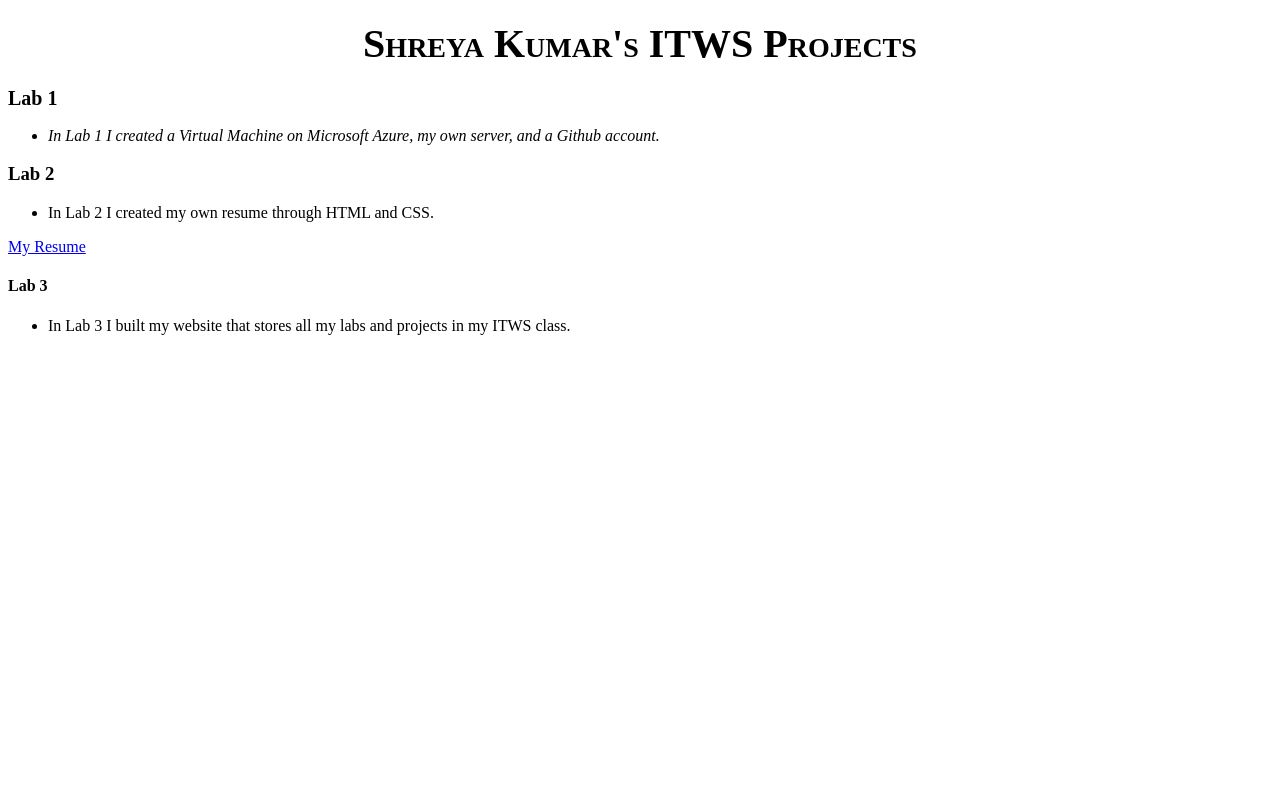
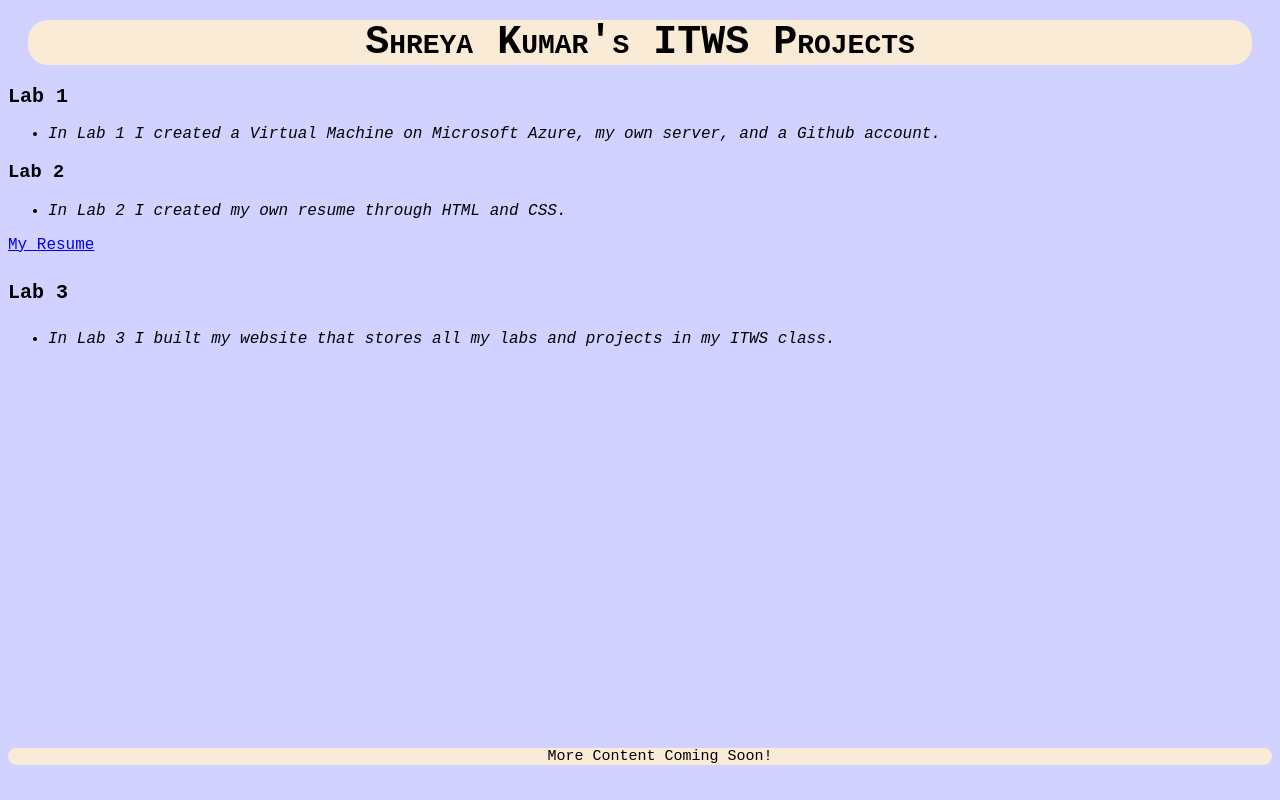
Before and after one commit to RPI-ITWS/itws1100-kumars14, a PHP site: page /lab3/projects.html in a window 1280 px wide. Run offline with PHP 8.4, Linux system fonts and the light colour scheme.

Commit message:
new edits to webpage

```diff
--- a/index.html
+++ b/index.html
@@ -7,7 +7,6 @@
     <link rel="stylesheet" href="lab3/style.css">
     <title>Homepage</title>
 </head>
-<script src="https://kit.fontawesome.com/8be9cae5d9.js" crossorigin="anonymous"></script>
 <body>
     <!-- Here is where our webpage content goes -->
     <h1 class="heading">Shreya Kumar&quot;s ITWS Homepage</h1>
@@ -15,7 +14,6 @@
         <li>Hi! My name is Shreya and I am a first year ITWS student at RPI.</li>
         <li>&#128516</li>
         <a href="lab3/projects.html"> Check out my Projects Here!</a>
-        <i class="fa-duotone fa-laptop-mobile"></i>
         <footer>Projects and Labs Updated Weekly</footer>
     </ul>
 </body>
--- a/lab3/projects.html
+++ b/lab3/projects.html
@@ -4,7 +4,7 @@
     <meta charset="UTF-8">
     <meta http-equiv="X-UA-Compatible" content="IE=edge">
     <meta name="viewport" content="width=device-width, initial-scale=1.0">
-    <link rel="stylesheet" href="lab3/projectsstyle.css">
+    <link rel="stylesheet" href="projectsstyle.css">
     <title>Projects and Labs</title>
 </head>
 <body>
@@ -22,6 +22,10 @@
     <ul id="lab3">
         <li>In Lab 3 I built my website that stores all my labs and projects in my ITWS class.</li>
     </ul>
+    <ul id="footer">
+        <footer>More Content Coming Soon!</footer>
+    </ul>
+
 
 </body>
 </html>
--- a/lab3/projectsstyle.css
+++ b/lab3/projectsstyle.css
@@ -1,3 +1,8 @@
+body {
+    font-family: "Courier New", Courier, monospace;
+    background-color: rgb(209, 210, 255);
+}
+
 .heading1 {
     text-align: center;
     margin: 20px;
@@ -5,11 +10,34 @@
     padding: 0;
     font-variant: small-caps;
     font-size: 40px;
+    background-color: antiquewhite;
+    border-radius: 20px;
 }
 .LAB1 {
     text-align: left;
     font-size: 20px;
 }
-#lab1 {
+.LAB2 {
+    text-align: left
+    font-size: 20px;
+}
+.LAB3 {
+    text-align: left;
+    font-size: 20px;
+}
+#lab1 li{
     font-style: italic;
 }
+#lab2 li {
+    font-style: italic;
+}
+#lab3 li {
+    font-style: italic;
+}
+#footer {
+    font-size: 15px;
+    margin-top: 400px;
+    text-align: center;
+    border-radius: 20px;
+    background-color:antiquewhite;
+}
--- a/lab3/style.css
+++ b/lab3/style.css
@@ -1,5 +1,5 @@
 body {
-    font-family: Arial, Helvetica, Verdana;
+    font-family: "Courier New", Courier, monospace
   }
 
 .heading {
@@ -11,6 +11,7 @@ body {
     font-size: 40px;
     background-color: rgb(209, 210, 255);
     border-radius: 20px;
+
 }
 #maininfo {
     text-align: center;
@@ -32,3 +33,6 @@ body {
     border-radius: 20px;
     background-color: rgb(209, 210, 255);
 }
+#laptop li {
+    scale: 100px;
+}
```
